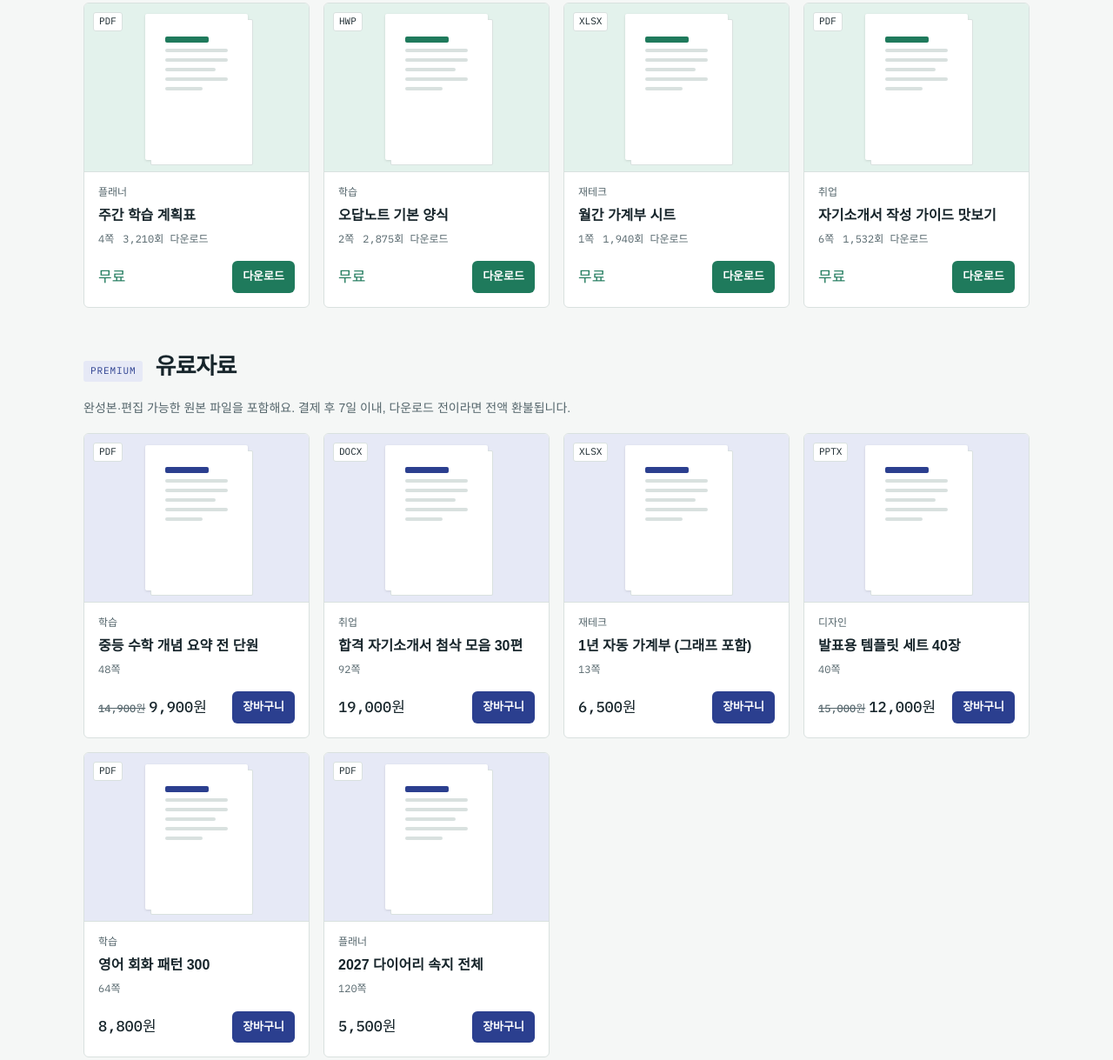
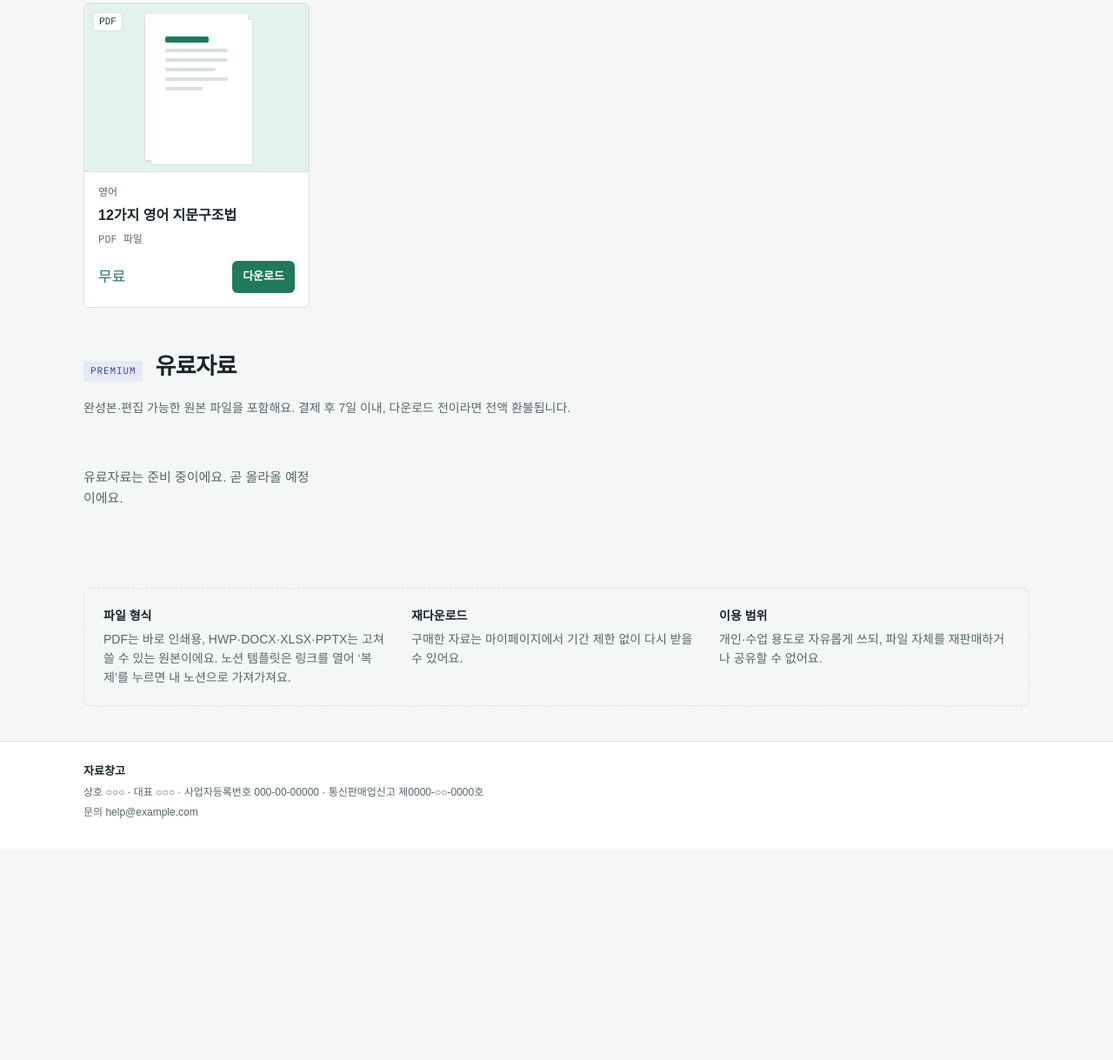
Before and after one commit to bellyrory/bongs.github.io, a plain HTML site: page index.html in a window 1280 px wide. Shown: the part 839-2058 px from the top of the page at 87% size. After the commit the page ends 1815 px from the top, so only its background shows below. Drawn offline with Linux system fonts and the light colour scheme; a web font is replaced by a local one.

Commit message:
Add files via upload

```diff
--- a/index.html
+++ b/index.html
@@ -193,7 +193,6 @@ footer b { color: var(--ink); font-size: 13px; }
       <div class="stats">
         <div><b id="sFree">0</b><span>무료자료</span></div>
         <div><b id="sPaid">0</b><span>유료자료</span></div>
-        <div><b>12,480</b><span>누적 다운로드</span></div>
       </div>
     </div>
   </div>
@@ -227,7 +226,7 @@ footer b { color: var(--ink); font-size: 13px; }
   </section>
 
   <div class="note" id="guide">
-    <div><h4>파일 형식</h4><p>PDF는 바로 인쇄용, HWP·DOCX·XLSX·PPTX는 내용을 고쳐 쓸 수 있는 원본이에요.</p></div>
+    <div><h4>파일 형식</h4><p>PDF는 바로 인쇄용, HWP·DOCX·XLSX·PPTX는 고쳐 쓸 수 있는 원본이에요. 노션 템플릿은 링크를 열어 ‘복제’를 누르면 내 노션으로 가져가져요.</p></div>
     <div><h4>재다운로드</h4><p>구매한 자료는 마이페이지에서 기간 제한 없이 다시 받을 수 있어요.</p></div>
     <div><h4>이용 범위</h4><p>개인·수업 용도로 자유롭게 쓰되, 파일 자체를 재판매하거나 공유할 수 없어요.</p></div>
   </div>
@@ -237,7 +236,7 @@ footer b { color: var(--ink); font-size: 13px; }
   <div class="wrap">
     <b>자료창고</b>
     <span>상호 ○○○ · 대표 ○○○ · 사업자등록번호 000-00-00000 · 통신판매업신고 제0000-○○-0000호</span>
-    <span>문의 help@example.com · 아래 자료 목록은 레이아웃 확인용 예시예요.</span>
+    <span>문의 help@example.com</span>
   </div>
 </footer>
 
@@ -272,16 +271,8 @@ footer b { color: var(--ink); font-size: 13px; }
 
 <script>
 const items = [
-  {id:1, t:"주간 학습 계획표", cat:"플래너", fmt:"PDF", pages:4, price:0, dl:3210, file:"files/weekly-planner.pdf"},
-  {id:2, t:"오답노트 기본 양식", cat:"학습", fmt:"HWP", pages:2, price:0, dl:2875, file:"files/wrong-answer-note.hwp"},
-  {id:3, t:"월간 가계부 시트", cat:"재테크", fmt:"XLSX", pages:1, price:0, dl:1940, file:"files/monthly-budget.xlsx"},
-  {id:4, t:"자기소개서 작성 가이드 맛보기", cat:"취업", fmt:"PDF", pages:6, price:0, dl:1532, file:"files/cover-letter-guide.pdf"},
-  {id:5, t:"중등 수학 개념 요약 전 단원", cat:"학습", fmt:"PDF", pages:48, price:9900, was:14900},
-  {id:6, t:"합격 자기소개서 첨삭 모음 30편", cat:"취업", fmt:"DOCX", pages:92, price:19000},
-  {id:7, t:"1년 자동 가계부 (그래프 포함)", cat:"재테크", fmt:"XLSX", pages:13, price:6500},
-  {id:8, t:"발표용 템플릿 세트 40장", cat:"디자인", fmt:"PPTX", pages:40, price:12000, was:15000},
-  {id:9, t:"영어 회화 패턴 300", cat:"학습", fmt:"PDF", pages:64, price:8800},
-  {id:10, t:"2027 다이어리 속지 전체", cat:"플래너", fmt:"PDF", pages:120, price:5500},
+  // 무료자료: 노션 템플릿이면 link에 노션 공유 링크, 파일이면 file:"files/파일이름" 을 넣어요
+  {id:1, t:"12가지 영어 지문구조법", cat:"영어", fmt:"PDF", price:0, file:"files/english-passage-structure.pdf"},
 ];
 const won = n => n.toLocaleString("ko-KR") + "원";
 let filter = "all", cart = new Set();
@@ -301,10 +292,10 @@ function card(i) {
     <div class="body">
       <span class="cat">${i.cat}</span>
       <h3>${i.t}</h3>
-      <div class="meta"><span>${i.pages}쪽</span>${isFree ? `<span>${i.dl.toLocaleString()}회 다운로드</span>` : ""}</div>
+      <div class="meta"><span>${i.link ? "노션 템플릿" : i.pages ? i.pages + "쪽" : i.fmt + " 파일"}</span>${isFree && i.dl ? `<span>${i.dl.toLocaleString()}회 다운로드</span>` : ""}</div>
       <div class="foot">
         <span class="price">${isFree ? "무료" : (i.was ? `<s>${won(i.was)}</s>` : "") + won(i.price)}</span>
-        ${isFree ? `<button class="act" data-dl="${i.id}">다운로드</button>`
+        ${isFree ? `<button class="act" data-dl="${i.id}">${i.link ? "노션에서 복제" : "다운로드"}</button>`
                  : `<button class="act ${inCart ? "in" : ""}" data-cart="${i.id}">${inCart ? "담김 ✓" : "장바구니"}</button>`}
       </div>
     </div></article>`;
@@ -317,7 +308,7 @@ function render() {
   $("free-sec").hidden = filter === "paid";
   $("paid-sec").hidden = filter === "free";
   $("freeGrid").innerHTML = f.map(card).join("") || `<p class="empty">조건에 맞는 무료자료가 없어요.</p>`;
-  $("paidGrid").innerHTML = p.map(card).join("") || `<p class="empty">조건에 맞는 유료자료가 없어요.</p>`;
+  $("paidGrid").innerHTML = p.map(card).join("") || `<p class="empty">${paid.length ? "조건에 맞는 유료자료가 없어요." : "유료자료는 준비 중이에요. 곧 올라올 예정이에요."}</p>`;
   renderCart();
 }
 
@@ -393,6 +384,15 @@ function openModal(m, why) {
   setTimeout(() => (m === "join" ? $("fName") : $("fEmail")).focus(), 0);
 }
 function download(it) {
+  if (it.link) {
+    // 노션 템플릿: 공유 링크를 새 탭으로 열어요
+    if (!/^https:\/\//.test(it.link)) { toast(`'${it.t}' 노션 링크가 아직 연결되지 않았어요`); return; }
+    const a = document.createElement("a");
+    a.href = it.link; a.target = "_blank"; a.rel = "noopener";
+    document.body.appendChild(a); a.click(); a.remove();
+    toast("노션이 열리면 오른쪽 위 ‘복제’를 눌러 내 노션에 가져가세요");
+    return;
+  }
   // 실제 파일: 저장소의 files 폴더에 같은 이름으로 올려 두면 내려받아져요
   if (!it.file) { toast(`'${it.t}' 파일이 아직 연결되지 않았어요`); return; }
   const a = document.createElement("a");
```
